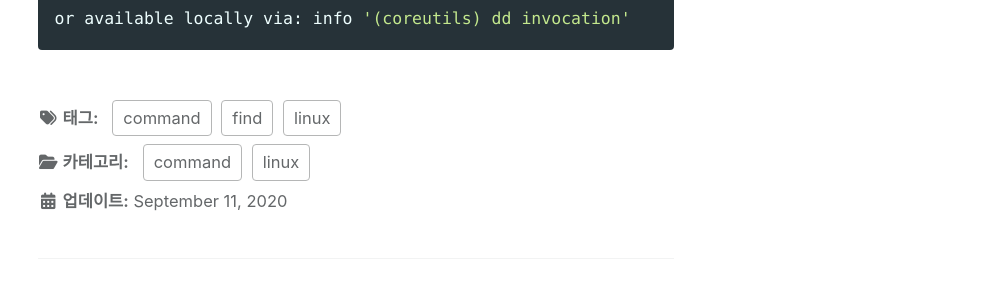
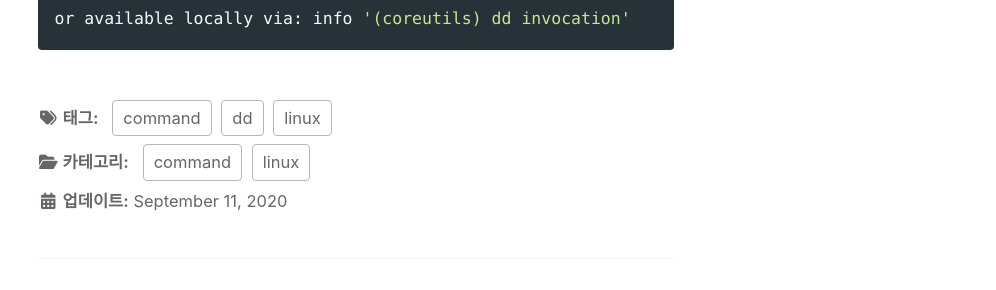
Before and after one commit to geeksaga/geeksaga.github, a Jekyll site: the page built from _posts/linux/command/2020-09-11-dd.md, in a window 1280 px wide and 900 px high, scrolled down 3671 px. Shown: the part 152-442 px from the top of the window, without its empty margins (284-1280 px from the left). Built offline with Jekyll 4.4.1, drawn with Linux system fonts in a browser that asks for light colours; cached includes are drawn as plain includes; nearby versions of some CDN libraries; comment, search, counter and statistics services are not loaded.

Commit message:
Update dd command post

```diff
--- a/_posts/linux/command/2020-09-11-dd.md
+++ b/_posts/linux/command/2020-09-11-dd.md
@@ -1,10 +1,10 @@
 ---
 title: "dd command"
-description: "find command description"
+description: "dd command description"
 category:
   - linux
   - command
-tags: [command, linux, find]
+tags: [command, linux, dd]
 
 
 toc: true
```
